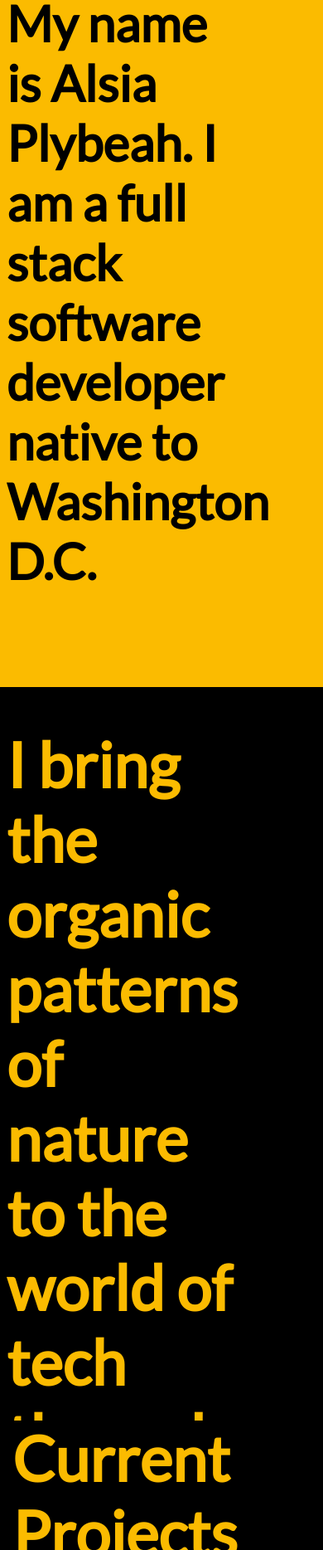
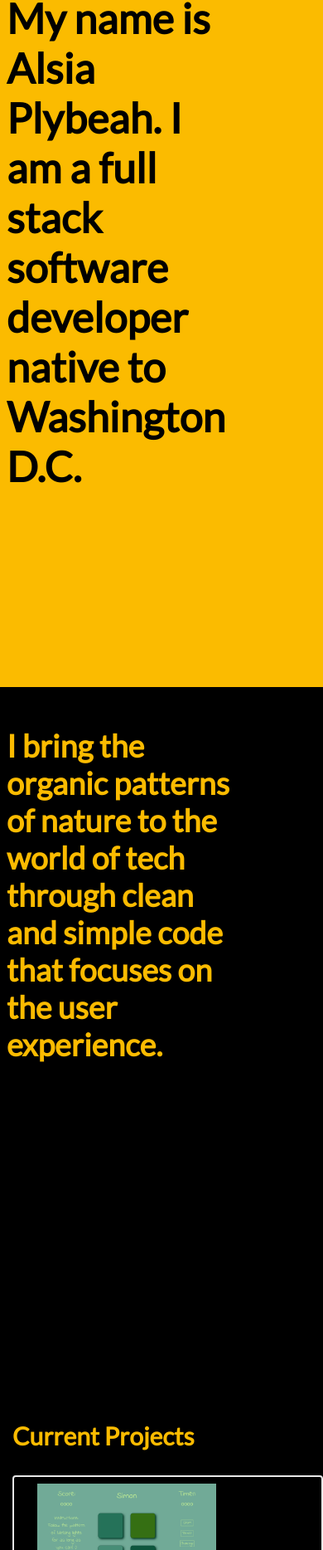
Before and after one commit to aplybeah/aplybeah.github.io, a plain HTML site: page index.html in a window 390 px wide. Shown: the part 76-1944 px from the top of the page at 83% size. Drawn offline with nearby package versions, Linux system fonts and the light colour scheme; a web font is replaced by a local one.

Commit message:
mobile css

```diff
--- a/style.css
+++ b/style.css
@@ -30,10 +30,24 @@ body {
   .introText {
     width: 100px;
     height: 100px;
-    font-size: 30px;
+    font-size: 25px;
+  }
+  .secondary {
+    height: 100px;
+    width: 100px;
+    font-size: 25px;
   }
   .mobile {
     display: none;
+  }
+  .projects {
+    height: 100px;
+  }
+  .projects h2 {
+    font-size: 30px;
+  }
+  .cardSection {
+    background-color: black;
   }
 }
 .introText {
```
